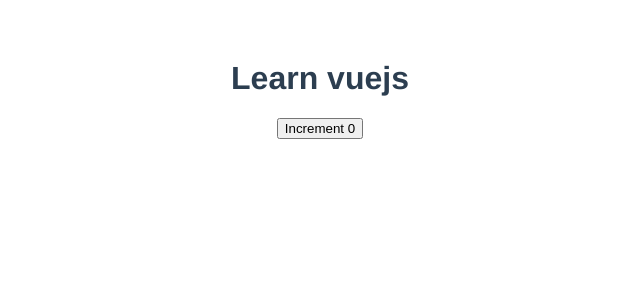
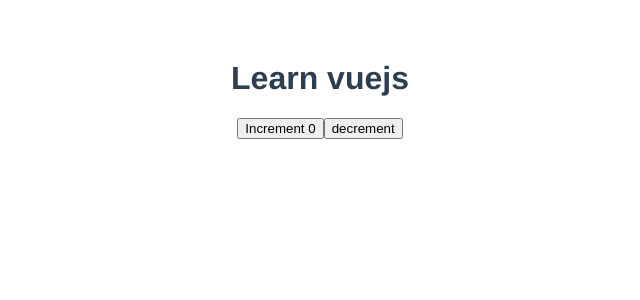
Before and after one commit to hoai177/learn-vuejs, a Vue app: page / in a window 1280 px wide. Shown: the top 300 px of the page, without its empty margins (320-960 px from the left). Built offline with nearby package versions, Linux system fonts and the light colour scheme.

Commit message:
add button decrement

```diff
--- /dev/null
+++ b/src/components/Button.vue
@@ -0,0 +1,3 @@
+<template>
+    <button>decrement</button>
+</template>
--- a/src/components/Name.vue
+++ b/src/components/Name.vue
@@ -1,11 +1,15 @@
 <template>
   <h1>Learn vuejs</h1>
   <button @click="increment">Increment {{ this.count }}</button>
+  <Button></Button>
 </template>
 
 <script>
-
+import Button from "./Button.vue"
  export default {
+    components: {
+      Button
+    },
     data () {
       return {
        count: 0
```
